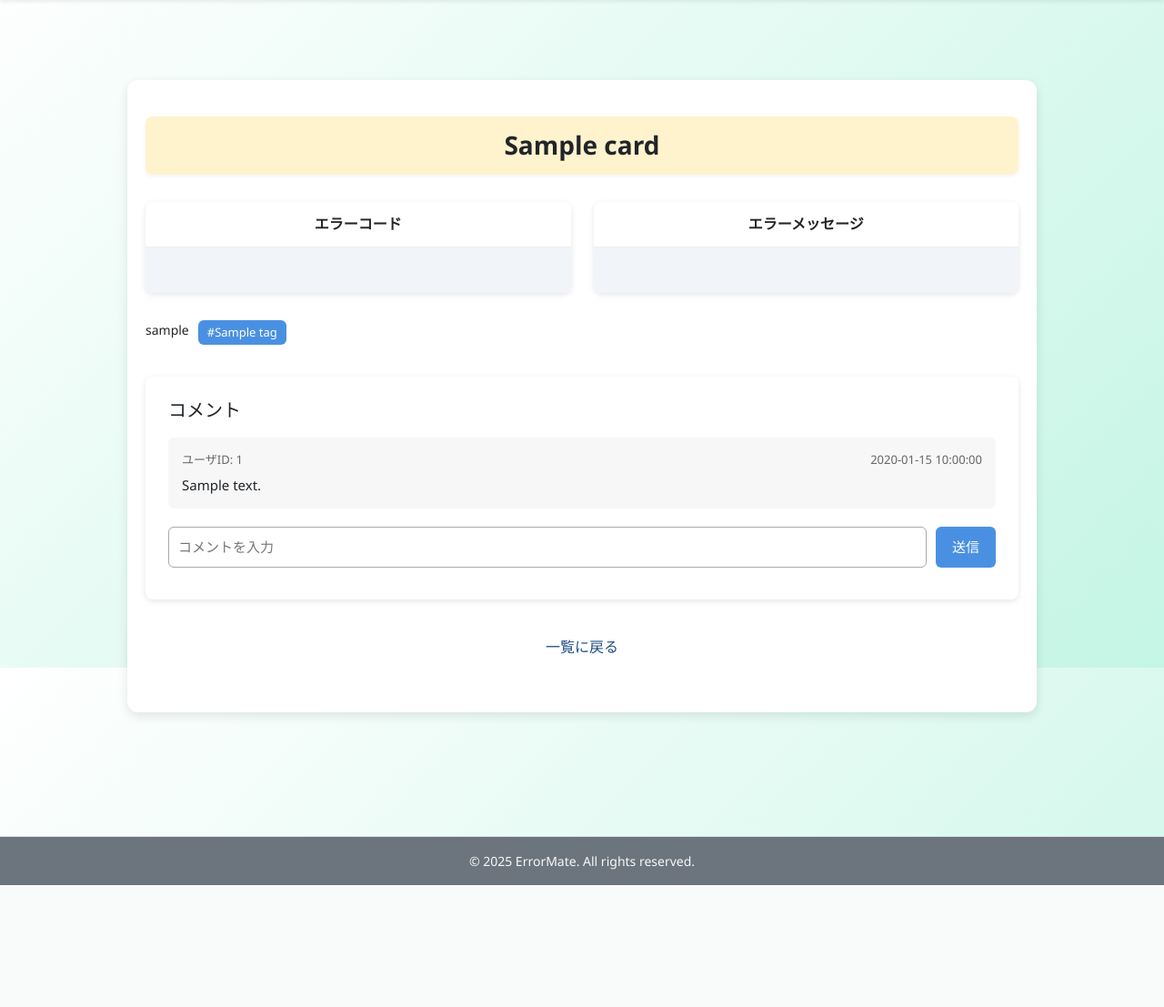
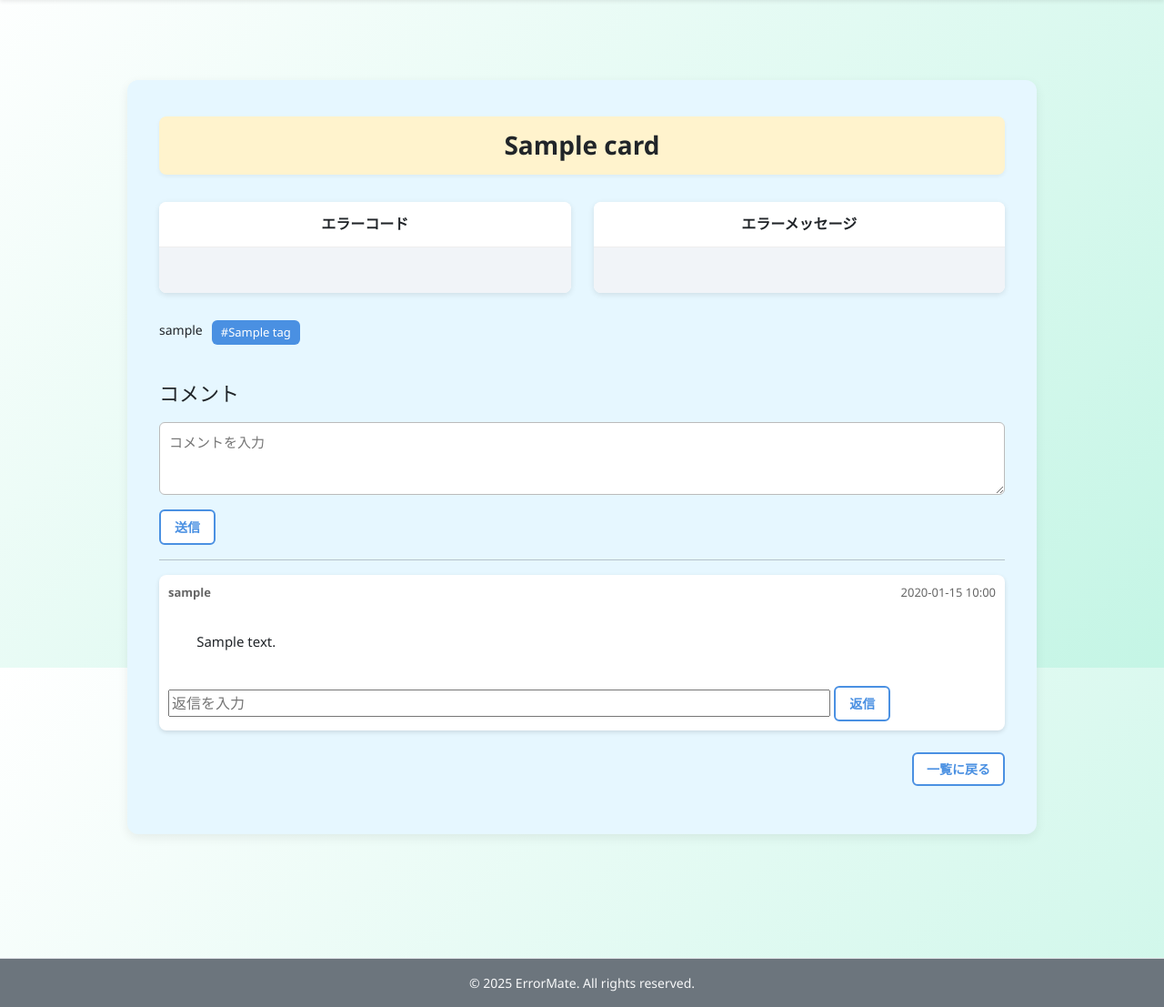
Before and after one commit to ken99375/ErrorMate, a Flask app: template templates/share/help_card_share_detail.html in a window 1280 px wide. Shown: the part 66-1173 px from the top of the page at 91% size. Before the commit the page ends 1039 px from the top, so only its background shows below. Run offline with Flask 3, Linux system fonts and the light colour scheme; tables that the repository leaves empty hold one stand-in row (values such as "Sample post"); the template is opened without the code that fills it: values that come from a table or form of the project are taken from there, most other values are stand-ins (such as "Sample title", 1, 10 or a date in 2020).

Commit message:
ヘルプ共有系90%修正

```diff
--- a/static/css/share/helpcardshare_detail.css
+++ b/static/css/share/helpcardshare_detail.css
@@ -1,55 +1,55 @@
-/* 1. bodyの背景色: コンテンツの外側の色（薄い水色/緑） */
+/* ------------------------------------
+   ページ全体の背景
+------------------------------------ */
 body {
     font-family: "Segoe UI", sans-serif;
-    /* 2枚目画像の背景色に近い、非常に薄い水色系に変更 */
     background-color: #f0f8ff;
     margin: 0;
 }
 
-/* 2. 全体 (.share-detail): コンテンツ全体を囲む白い枠 */
+/* ------------------------------------
+   全体枠（ステップカード風）
+------------------------------------ */
 .share-detail {
     max-width: 1000px;
-    margin: 40px auto; /* 上下にマージンを追加し、中央に配置 */
-    padding: 40px 20px 60px 20px;
-    /* 白い背景と影を追加して、コンテンツ全体を大きな枠で囲む */
-    background-color: #ffffff; /* 白い背景 */
-    border-radius: 12px; /* 角を丸くする */
-    box-shadow: 0 4px 12px rgba(0,0,0,0.1); /* 影を少し強調 */
+    margin: 40px auto;
+    padding: 40px 35px 60px 35px;
+    background: #e6f7ff;
+    border-radius: 12px;
+    box-shadow: 0 4px 12px rgba(0,0,0,0.07);
 }
 
-/* 🏆 2枚目の画像のような黄色の背景のタイトルに変更 */
+/* ------------------------------------
+   タイトル（黄色の帯）
+------------------------------------ */
 .detail-title {
     font-size: 28px;
     font-weight: bold;
     margin-bottom: 30px;
     text-align: center;
-    /* 黄色の背景を追加 */
     background-color: #fff3cd;
     padding: 15px 20px;
     border-radius: 8px;
-    box-shadow: 0 2px 4px rgba(0,0,0,0.05); /* タイトル内の影は控えめに */
+    box-shadow: 0 2px 4px rgba(0,0,0,0.05);
 }
 
-/* 2カラム (4つの要素を入れれば2x2グリッドになる) */
+/* ------------------------------------
+   2カラム（エラーコード・修正コードなど）
+------------------------------------ */
 .grid-2 {
     display: grid;
-    /* 2列均等幅 */
     grid-template-columns: 1fr 1fr;
-    /* gapで間隔調整 */
     gap: 25px;
     margin-bottom: 30px;
 }
 
-/* 🖼️ パネル（エラーコード、修正コード、メッセージ、結果）のデザイン変更 */
 .pane {
     background: #ffffff;
     border-radius: 8px;
-    padding: 0;
     box-shadow: 0 2px 6px rgba(0,0,0,0.1);
     overflow: hidden;
 }
 
-/* h3をパネルのヘッダーとして使用するスタイルに修正 */
 .pane h3 {
     font-size: 16px;
     font-weight: bold;
@@ -60,29 +60,20 @@ body {
     border-bottom: 1px solid #eee;
 }
 
-/* コード部分 (pre.code-box) - h3の下にくるように調整 */
-.code-box {
+.code-box,
+.text-box {
     background: #f1f4f8;
-    border-radius: 0 0 6px 6px;
     padding: 12px;
+    margin: 0;
     font-family: monospace;
     white-space: pre-wrap;
-    margin: 0;
     min-height: 50px;
+    border-radius: 0 0 6px 6px;
 }
 
-/* メッセージ部分 (.text-box) - h3の下にくるように調整 */
-.text-box {
-    background: #f1f4f8;
-    border-radius: 0 0 6px 6px;
-    padding: 12px;
-    white-space: pre-wrap;
-    margin: 0;
-    min-height: 50px;
-}
-
-/* --- メタ情報以下は変更なし --- */
-
+/* ------------------------------------
+   タグ・投稿者などのメタ情報
+------------------------------------ */
 .meta {
     margin-top: 15px;
     margin-bottom: 35px;
@@ -100,94 +91,128 @@ body {
     font-size: 13px;
 }
 
-/* コメント全体 */
+/* ------------------------------------
+   コメントブロック 全体
+------------------------------------ */
 .comment-block {
-    background: #ffffff;
-    border-radius: 8px;
-    padding: 25px 25px 35px 25px;
-    box-shadow: 0 2px 6px rgba(0,0,0,0.1);
+    margin-top: 40px;
 }
 
-/* コメントタイトル */
 .comment-block h3 {
-    font-size: 20px;
     margin-bottom: 18px;
+    font-size: 22px;
 }
 
-/* コメント一覧 */
-.comments {
-    margin-bottom: 20px;
+/* ------------------------------------
+   親コメント（白カード）
+------------------------------------ */
+.comment-box {
+    background: #ffffff;
+    border-radius: 10px;
+    padding: 18px 22px;
+    margin-bottom: 25px;
+    box-shadow: 0 2px 5px rgba(0,0,0,0.12);
 }
 
-.comment-item {
-    background: #f7f7f7;
-    padding: 15px;
-    border-radius: 6px;
-    margin-bottom: 12px;
-}
-
-.comment-meta {
+.comment-header {
+    display: flex;
+    justify-content: space-between;
     font-size: 13px;
     color: #666;
     margin-bottom: 6px;
-    display: flex;
-    justify-content: space-between;
 }
 
 .comment-body {
     font-size: 15px;
+    line-height: 1.7;
+    white-space: pre-wrap;
+    margin: 0 0 10px 0;
+    padding: 0;
 }
 
-/* コメントが0件のとき */
-.comment-empty {
-    text-align: center;
-    padding: 20px;
+/* ------------------------------------
+   親コメントの入力欄
+------------------------------------ */
+.comment-block textarea {
+    width: 100%;
+    border: 1px solid #bbb;
+    border-radius: 6px;
+    padding: 10px;
     font-size: 15px;
-    color: #666;
+    margin-bottom: 10px;
 }
 
-/* コメント入力フォーム */
-.comment-form {
-    display: flex;
-    gap: 10px;
+/* ------------------------------------
+   ボタン（白背景＋青枠）
+------------------------------------ */
+button,
+.comment-box button,
+.reply-box button,
+.comment-block button {
+    padding: 7px 15px;
+    border: 2px solid #4A90E2;
+    background: white;
+    color: #4A90E2;
+    border-radius: 6px;
+    cursor: pointer;
+    font-size: 14px;
+    font-weight: bold;
 }
 
-.comment-form input[type="text"] {
-    flex: 1;
-    padding: 10px;
-    border: 1px solid #aaa;
-    border-radius: 6px;
-    font-size: 15px;
-    outline: none;
+button:hover {
+    background: #e6f2ff;
 }
 
-.comment-form button {
-    background-color: #4A90E2;
-    color: white;
-    border: none;
-    border-radius: 6px;
-    padding: 10px 18px;
-    cursor: pointer;
-    font-size: 15px;
-    transition: background-color 0.2s ease;
+/* ------------------------------------
+   子コメント（返信）
+------------------------------------ */
+.reply-box {
+    background: #ffffff !important;
+    border-radius: 8px;
+    padding: 16px 18px;
+    margin-left: 30px;
+    margin-top: 12px;
+    box-shadow: 0 2px 4px rgba(0,0,0,0.1);
 }
 
-.comment-form button:hover {
-    background-color: #357ABD;
+.reply-header {
+    display: flex;
+    justify-content: space-between;
+    font-size: 12px;
+    color: #666;
+    margin-bottom: 8px;
 }
 
-/* 下部リンク */
+.reply-body {
+    font-size: 15px;
+    line-height: 1.5;
+    margin-bottom: 12px;
+}
+
+/* 子コメントの返信欄は非表示 */
+.reply-box form {
+    display: none !important;
+}
+
+/* ------------------------------------
+   一覧に戻る（右下配置）
+------------------------------------ */
 .footer-links {
-    margin-top: 40px;
-    text-align: center;
+    margin-top: 30px;
+    text-align: right;
 }
 
 .footer-links a {
-    color: #1f4e84;
-    font-size: 16px;
+    padding: 7px 14px;
+    border: 2px solid #4A90E2;
+    color: #4A90E2;
+    background: white;
+    border-radius: 6px;
     text-decoration: none;
+    font-size: 14px;
+    font-weight: bold;
 }
 
 .footer-links a:hover {
-    text-decoration: underline;
+    background: #e6f2ff;
 }
--- a/templates/share/help_card_share_detail.html
+++ b/templates/share/help_card_share_detail.html
@@ -33,31 +33,64 @@
     <div class="comment-block">
 <h3>コメント</h3>
 
-        <div class="comments">
-            {% if comments and comments|length > 0 %}
-                {% for c in comments %}
-                    <div class="comment-item">
-                        <div class="comment-meta">
-                            <span>ユーザID: {{ c.user_id }}</span>
-                            <span>{{ c.created_at }}</span>
+<!-- 親コメント投稿フォーム -->
+<form method="post" action="{{ url_for('share.post_help_comment', card_id=card.card_id) }}">
+    <textarea name="body" placeholder="コメントを入力" style="width:100%;height:80px;"></textarea>
+    <button type="submit">送信</button>
+</form>
+
+<hr>
+
+{% for c in roots %}
+<div class="comment-box" style="background:#fff;padding:10px;margin-bottom:15px;border-radius:8px;">
+
+    <div class="comment-header">
+        <strong>{{ c.author.user_name }}</strong>
+        <span>{{ c.created_at.strftime('%Y-%m-%d %H:%M') }}</span>
     </div>
-                        <div class="comment-body">{{ c.body }}</div>
+
+    <div class="comment-body">
+        {{ c.body }}
+    </div>
+
+    <!-- 返信フォーム（親に対して） -->
+    <form method="post" action="{{ url_for('share.post_help_comment', card_id=card.card_id) }}" style="margin-top:10px;">
+        <input type="hidden" name="parent_id" value="{{ c.comment_id }}">
+        <input type="text" name="body" placeholder="返信を入力" style="width:80%;">
+        <button type="submit">返信</button>
+    </form>
+
+    <!-- 子コメント一覧 -->
+    {% if c.comment_id in replies_map %}
+        {% for rep in replies_map[c.comment_id] %}
+        <div class="reply-box" style="margin-left:25px;margin-top:10px;padding:10px;background:#eef7ff;border-radius:8px;">
+
+            <div class="reply-header">
+                <strong>{{ rep.author.user_name }}</strong>
+                <span>{{ rep.created_at.strftime('%Y-%m-%d %H:%M') }}</span>
+            </div>
+
+            <div class="reply-body">
+                {{ rep.body }}
+            </div>
+
+            <!-- 返信フォーム（子に対して） -->
+            <form method="post" action="{{ url_for('share.post_help_comment', card_id=card.card_id) }}" style="margin-top:10px;">
+                <input type="hidden" name="parent_id" value="{{ rep.comment_id }}">
+                <input type="text" name="body" placeholder="返信を入力" style="width:70%;">
+                <button type="submit">返信</button>
+            </form>
         </div>
         {% endfor %}
-            {% else %}
-                <div class="comment-empty">まだコメントはありません。</div>
     {% endif %}
+
 </div>
-
-        <form method="post" action="{{ url_for('share.post_comment', card_id=card.card_id) }}" class="comment-form">
-            <input type="text" name="content" placeholder="コメントを入力" required>
-            <button type="submit">送信</button>
-        </form>
-    </div>
+{% endfor %}
 
 <div class="footer-links">
     <a href="{{ url_for('share.share_help_card_list') }}">一覧に戻る</a>
 </div>
 
+
 </section>
 {% endblock %}
```
Also changed, not shown: Blueprints/share.py (+152 -50 lines), static/js/share/step_cards.js (+33 -0 lines), templates/share/HelpCardShareList.html (+17 -10 lines), models.py (line endings or trailing spaces). Lines whose indentation alone changed are shown as unchanged.
